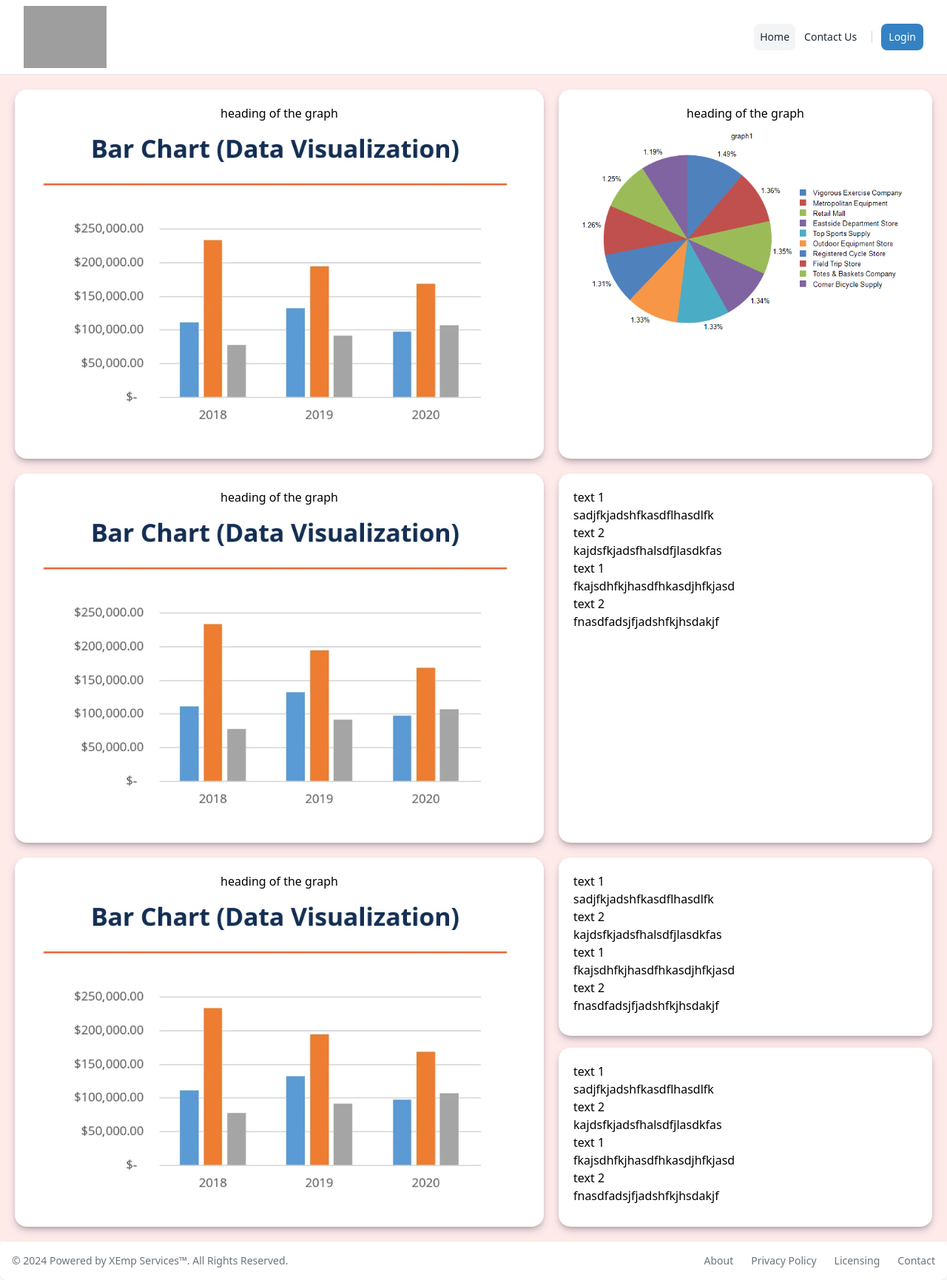
After one commit to saisudeep6/employeeChecker, a PHP site: page /Pages/Company/admin.html in a window 1280 px wide. The commit adds this page. Shown: the whole page at 74% size. Run offline with PHP 8.4, Linux system fonts and the light colour scheme; some libraries are stand-ins or nearby versions; grey boxes are pictures that could not be loaded.

Commit message:
added admin page in company

```diff
--- /dev/null
+++ b/Pages/Company/admin.html
@@ -0,0 +1,222 @@
+<!DOCTYPE html>
+<html lang="en">
+  <head>
+    <meta charset="UTF-8" />
+    <meta name="viewport" content="width=device-width, initial-scale=1.0" />
+    <title>Company Admin</title>
+    <script src="https://cdn.tailwindcss.com"></script>
+    <link rel="stylesheet" href="companyAllCSS.css">
+  </head>
+  <body>
+    <div id="spinner" class="show bg-white w-screen h-screen flex flex-row items-center justify-center overflow-hidden">
+      <div  class="spinner">
+        <div class="dot1"></div>
+        <div class="dot2"></div>
+      </div>
+   </div>
+    <!-- ========== HEADER ========== -->
+    <header class="flex flex-wrap md:justify-start md:flex-nowrap z-50 w-full bg-white border-b border-gray-200">
+      <nav class="relative max-w-[85rem] w-full mx-auto md:flex md:items-center md:justify-between md:gap-3 py-2 px-4 sm:px-6 lg:px-8">
+        <div class="flex justify-between items-center gap-x-1">
+          <a class="flex-none font-semibold text-xl text-black focus:outline-none focus:opacity-80" href="#" aria-label="Brand">
+            <img
+              class="w-28 h-auto"
+              src="https://upload.wikimedia.org/wikipedia/commons/thumb/9/95/Infosys_logo.svg/2560px-Infosys_logo.svg.png"
+            />
+          </a>
+
+          <!-- Collapse Button -->
+          <button
+            type="button"
+            class="hs-collapse-toggle md:hidden relative size-9 flex justify-center items-center font-medium text-[12px] rounded-lg border border-gray-200 text-gray-800 hover:bg-gray-100 focus:outline-none focus:bg-gray-100 disabled:opacity-50 disabled:pointer-events-none"
+            id="hs-header-base-collapse"
+            aria-expanded="false"
+            aria-controls="hs-header-base"
+            aria-label="Toggle navigation"
+            data-hs-collapse="#hs-header-base"
+          >
+            <svg
+              class="hs-collapse-open:hidden size-4"
+              xmlns="http://www.w3.org/2000/svg"
+              width="24"
+              height="24"
+              viewBox="0 0 24 24"
+              fill="none"
+              stroke="currentColor"
+              stroke-width="2"
+              stroke-linecap="round"
+              stroke-linejoin="round"
+            >
+              <line x1="3" x2="21" y1="6" y2="6" />
+              <line x1="3" x2="21" y1="12" y2="12" />
+              <line x1="3" x2="21" y1="18" y2="18" />
+            </svg>
+            <svg
+              class="hs-collapse-open:block shrink-0 hidden size-4"
+              xmlns="http://www.w3.org/2000/svg"
+              width="24"
+              height="24"
+              viewBox="0 0 24 24"
+              fill="none"
+              stroke="currentColor"
+              stroke-width="2"
+              stroke-linecap="round"
+              stroke-linejoin="round"
+            >
+              <path d="M18 6 6 18" />
+              <path d="m6 6 12 12" />
+            </svg>
+            <span class="sr-only">Toggle navigation</span>
+          </button>
+          <!-- End Collapse Button -->
+        </div>
+
+        <!-- Collapse -->
+        <div
+          id="hs-header-base"
+          class="hs-collapse hidden overflow-hidden transition-all duration-300 basis-full grow md:block"
+          aria-labelledby="hs-header-base-collapse"
+        >
+          <div
+            class="overflow-hidden overflow-y-auto max-h-[75vh] [&::-webkit-scrollbar]:w-2 [&::-webkit-scrollbar-thumb]:rounded-full [&::-webkit-scrollbar-track]:bg-gray-100 [&::-webkit-scrollbar-thumb]:bg-gray-300"
+          >
+            <div
+              class="py-2 md:py-0 flex flex-col md:flex-row md:items-center gap-0.5 md:gap-1"
+            >
+              <div class="grow">
+                <div
+                  class="flex flex-col md:flex-row md:justify-end md:items-center gap-0.5 md:gap-1"
+                >
+                  <a
+                    class="p-2 flex items-center font-medium text-sm text-gray-800 bg-gray-100 rounded-lg focus:outline-none focus:bg-gray-100"
+                    href="./index.html"
+                    aria-current="page"
+                  >
+                    Home
+                  </a>
+
+                  <a
+                    class="p-2 flex items-center font-medium text-sm text-gray-800 hover:bg-gray-100 rounded-lg focus:outline-none focus:bg-gray-100"
+                    href="contact.html"
+                  >
+                    Contact Us
+                  </a>
+                </div>
+              </div>
+
+              <div class="my-2 md:my-0 md:mx-2">
+                <div
+                  class="w-full h-px md:w-px md:h-4 bg-gray-100 md:bg-gray-300"
+                ></div>
+              </div>
+
+              <!-- Button Group -->
+              <div class="flex flex-wrap items-center gap-x-1.5">
+                <a
+                  class="py-2 px-2.5 inline-flex items-center font-medium text-sm rounded-lg bg-[#3482c3] text-white hover:bg-blue-700 focus:outline-none focus:bg-blue-700 disabled:opacity-50 disabled:pointer-events-none"
+                  href="./login.html"
+                >
+                  Login
+                </a>
+              </div>
+              <!-- End Button Group -->
+            </div>
+          </div>
+        </div>
+        <!-- End Collapse -->
+      </nav>
+    </header>
+    <!-- ========== END HEADER ========== -->
+     <!-- Hero Start -->
+    <section class="AdminSection container lg:h-auto">
+      <div class="grid lg:grid-cols-12 gap-5 p-5">
+        <div class="lg:col-span-7 bg-white p-5 rounded rounded-2xl  box-shadow">
+            <h1 class="text-center">heading of the graph</h1>
+            <div class="flex items-center">
+                <img src="/assets/img/bar-charts.webp" alt="">
+            </div>
+        </div>
+        <div class="lg:col-span-5 bg-white p-5 rounded rounded-2xl box-shadow">
+            <h1 class="text-center">heading of the graph</h1>
+            <div class="flex items-center">
+                <img src="/assets/img/piechartwizardpreview.png" alt="">
+            </div>
+        </div>
+        <div class="lg:col-span-7 bg-white p-5 rounded rounded-2xl box-shadow">
+            <h1 class="text-center">heading of the graph</h1>
+            <div class="flex items-center">
+                <img src="/assets/img/bar-charts.webp" alt="">
+            </div>
+        </div>
+        <div class="lg:col-span-5 bg-white p-5 rounded rounded-2xl box-shadow">
+            <div>
+                <h1>text 1</h1>
+                <p>sadjfkjadshfkasdflhasdlfk</p>
+                <h2>text 2</h2>
+                <p>kajdsfkjadsfhalsdfjlasdkfas</p>
+                <h1>text 1</h1>
+                <p>fkajsdhfkjhasdfhkasdjhfkjasd</p>
+                <h2>text 2</h2>
+                <p>fnasdfadsjfjadshfkjhsdakjf</p>
+            </div>
+        </div>
+        <div class="lg:col-span-7 bg-white p-5 rounded rounded-2xl box-shadow">
+            <h1 class="text-center">heading of the graph</h1>
+            <div class="flex items-center">
+                <img src="/assets/img/bar-charts.webp" alt="">
+            </div>
+        </div>
+        <div class="lg:col-span-5 rounded rounded-2xl ">
+            <div class="grid grid-rows-2 grid-flow-col gap-4 h-full">
+                <div class="bg-white h-full p-5 rounded rounded-2xl box-shadow">
+                    <h1>text 1</h1>
+                    <p>sadjfkjadshfkasdflhasdlfk</p>
+                    <h2>text 2</h2>
+                    <p>kajdsfkjadsfhalsdfjlasdkfas</p>
+                    <h1>text 1</h1>
+                    <p>fkajsdhfkjhasdfhkasdjhfkjasd</p>
+                    <h2>text 2</h2>
+                    <p>fnasdfadsjfjadshfkjhsdakjf</p>
+                </div>
+                <div class="bg-white h-full p-5 rounded rounded-2xl box-shadow">
+                    <h1>text 1</h1>
+                    <p>sadjfkjadshfkasdflhasdlfk</p>
+                    <h2>text 2</h2>
+                    <p>kajdsfkjadsfhalsdfjlasdkfas</p>
+                    <h1>text 1</h1>
+                    <p>fkajsdhfkjhasdfhkasdjhfkjasd</p>
+                    <h2>text 2</h2>
+                    <p>fnasdfadsjfjadshfkjhsdakjf</p>
+                </div>
+            </div>
+        </div>
+      </div>
+    </section>
+    <!-- Hero Ends -->
+
+    <!-- Footer Start -->
+    <footer class="bg-white rounded-lg shadow dark:bg-gray-800">
+      <div class="w-full mx-auto max-w-screen-xl p-4 md:flex md:items-center md:justify-between">
+        <span class="text-sm text-gray-500 sm:text-center dark:text-gray-400">© 2024  Powered by XEmp Services™. All Rights Reserved.
+      </span>
+      <ul class="flex flex-wrap items-center mt-3 text-sm font-medium text-gray-500 dark:text-gray-400 sm:mt-0">
+          <li>
+              <a href="#" class="hover:underline me-4 md:me-6">About</a>
+          </li>
+          <li>
+              <a href="#" class="hover:underline me-4 md:me-6">Privacy Policy</a>
+          </li>
+          <li>
+              <a href="#" class="hover:underline me-4 md:me-6">Licensing</a>
+          </li>
+          <li>
+              <a href="#" class="hover:underline">Contact</a>
+          </li>
+      </ul>
+      </div>
+    </footer>
+    <!-- Footer End -->
+
+    <script src="companyJS.js"></script>
+  </body>
+</html>
--- a/Pages/Company/companyAllCSS.css
+++ b/Pages/Company/companyAllCSS.css
@@ -92,3 +92,10 @@ a{
 .formCard{
     background-color: white;
     box-shadow: rgba(0, 0, 0, 0.4) 0px 2px 4px, rgba(0, 0, 0, 0.3) 0px 7px 13px -3px, rgba(0, 0, 0, 0.2) 0px -3px 0px inset;}
+
+.AdminSection{
+  background-color: rgb(255, 234, 234);
+}
+.AdminSection .box-shadow{
+  box-shadow: rgba(50, 50, 93, 0.25) 0px 6px 12px -2px, rgba(0, 0, 0, 0.3) 0px 3px 7px -3px;
+}
```
Also changed, not shown: index.html (+18 -39 lines), Pages/Company/index.html (line endings or trailing spaces), assets/img/bar-charts.webp (added), assets/img/piechartwizardpreview.png (added).
